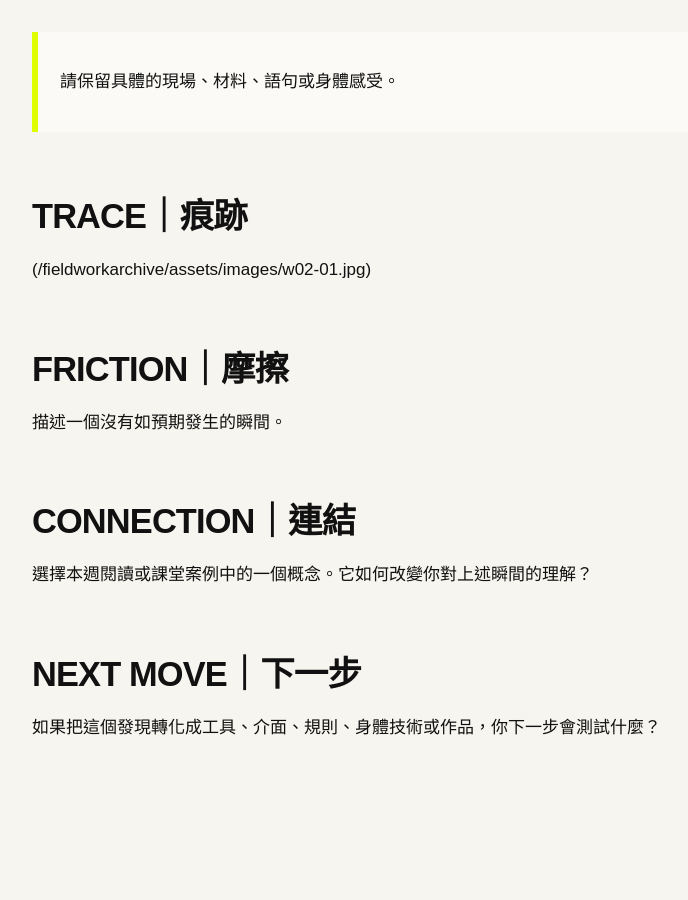
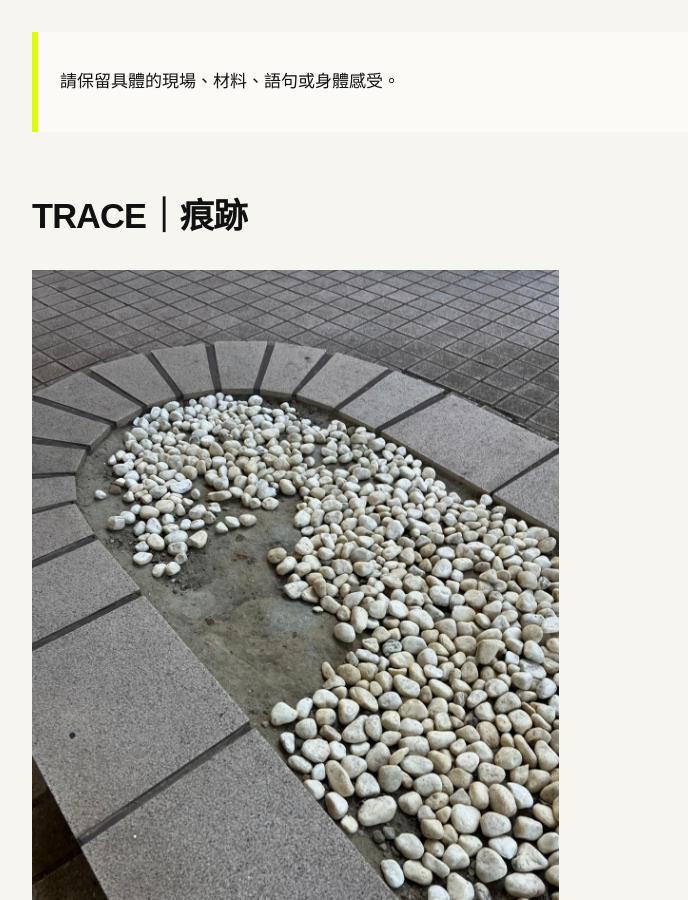
Before and after one commit to yenchichen1998/fieldworkarchive, a Jekyll site: the page built from weeks/week-02.md, in a window 1280 px wide and 900 px high, scrolled down 342 px. Shown: the whole window, without its empty margins (48-736 px from the left). Built offline with Jekyll 4.4.1, drawn with Linux system fonts in a browser that asks for light colours; before the commit the page ends 1192 px from its top, so only the background shows below that.

Commit message:
Update week-02.md

```diff
--- a/weeks/week-02.md
+++ b/weeks/week-02.md
@@ -11,7 +11,7 @@ permalink: /weeks/week-02/
 
 
 ## TRACE｜痕跡
-  ({{ '/assets/images/w02-01.jpg' | relative_url }})
+![共同繪製的教室導航地圖]({{ '/assets/images/w02-01.jpg' | relative_url }})
 
 ## FRICTION｜摩擦
 
```
